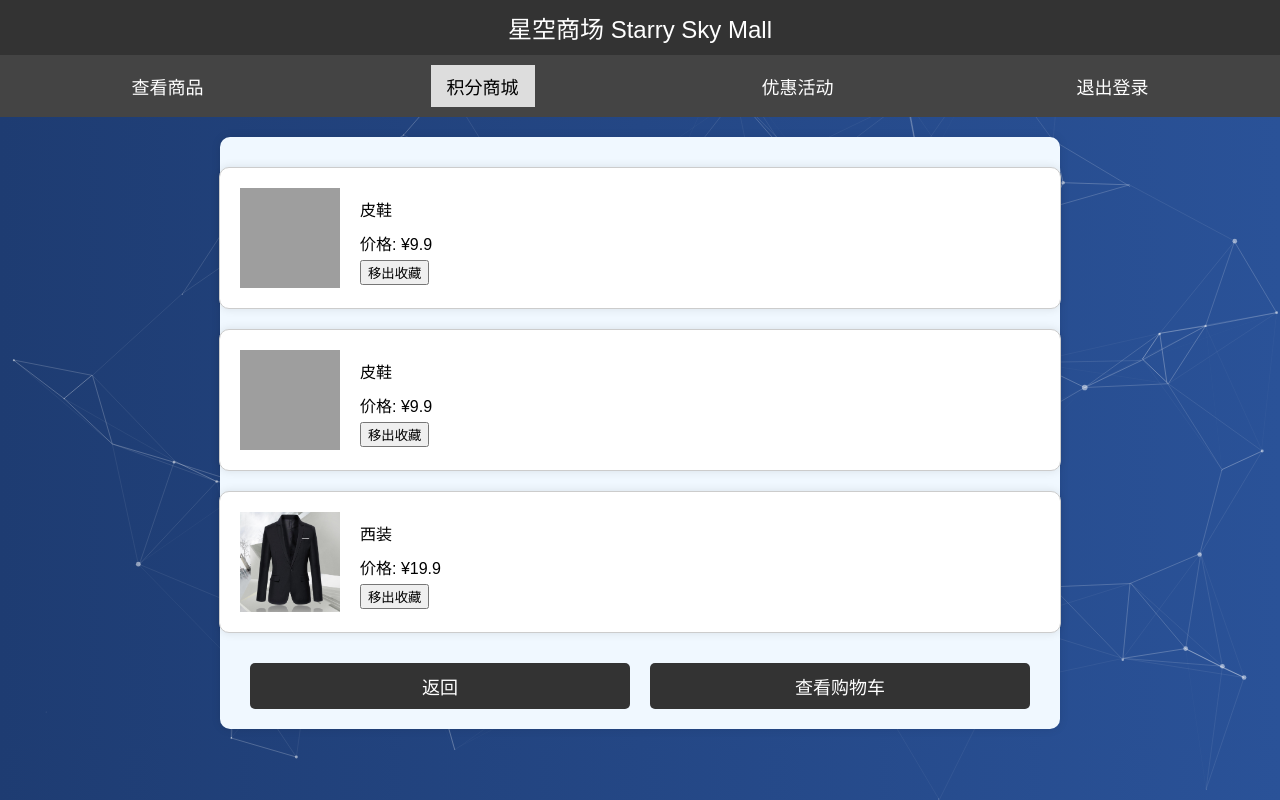
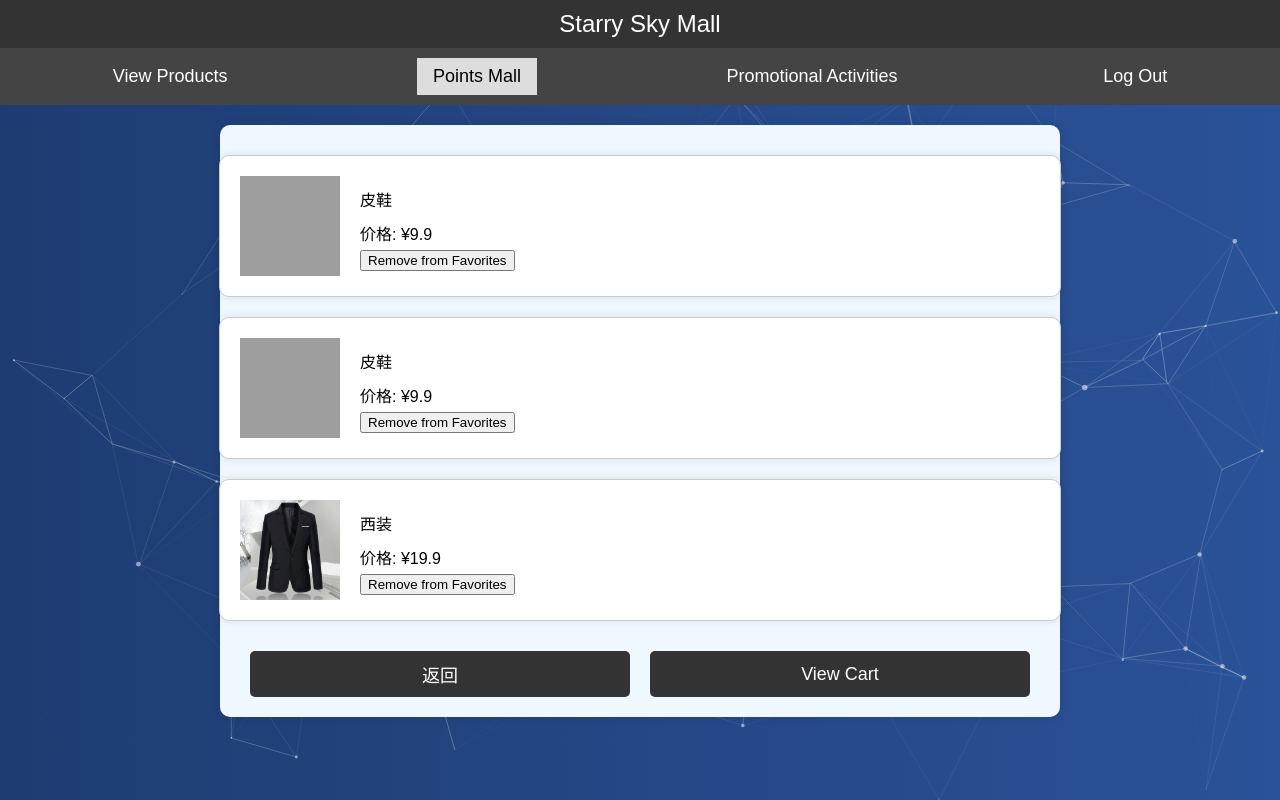
Before and after one commit to ShoppingFaceRecognition/Hainan, a Django app: template templates/items-robots/favorite.html in a window 1280 px wide. Run offline with Django 4.2, Linux system fonts and the light colour scheme; the template is opened without the code that fills it: values that come from a table or form of the project are taken from there, others are empty; data comes from the database, SQL or seed files in the repository; parts of the project's set-up code (start-up, migrations or seed data) failed here and were passed over; grey boxes are pictures that could not be loaded.

Commit message:
Update favorite.html

```diff
--- a/templates/items-robots/favorite.html
+++ b/templates/items-robots/favorite.html
@@ -134,13 +134,13 @@
 <body>
 <script src="../../static/js/background.js"></script>
 <div class="header">
-    星空商场 Starry Sky Mall
+     Starry Sky Mall
 </div>
 <div class="navbar">
-    <a href="/Commodity">查看商品</a>
-    <a href="/jf_Commodity" class="active">积分商城</a>
-    <a href="/discount=">优惠活动</a>
-    <a href="/logout">退出登录</a>
+    <a href="/Commodity">View Products</a>
+    <a href="/jf_Commodity" class="active">Points Mall</a>
+    <a href="/discount=">Promotional Activities</a>
+    <a href="/logout">Log Out</a>
 </div>
 <div class="container">
     <div class="product-list">
@@ -152,7 +152,7 @@
                 <p>价格: ¥<span class="price">{{ favorite.product.price }}</span></p>
                 <form method="post" action="{% url 'remove_favorite' favorite.product.id %}">
                     {% csrf_token %}
-                    <button type="submit">移出收藏</button>
+                    <button type="submit">Remove from Favorites</button>
                 </form>
             </div>
         </div>
@@ -160,7 +160,7 @@
     </div>
     <div class="buttons">
         <button onclick="goBack()">返回</button>
-        <button onclick="location.href='shopping_cart.html'">查看购物车</button>
+        <button onclick="location.href='shopping_cart.html'">View Cart</button>
     </div>
 </div>
 
```
